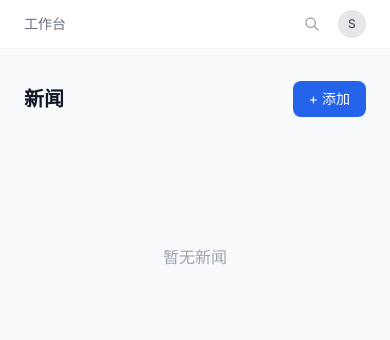
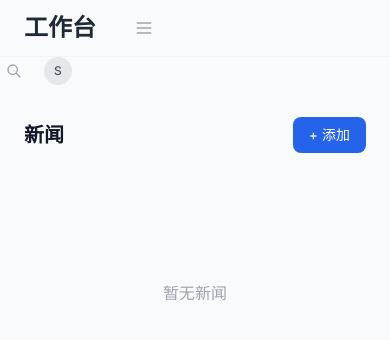
Before and after one commit to tojoevan/workspace, a Django app: page /news/ in a window 390 px wide. Shown: the top 340 px of the page. Run offline with Django 5.2, Linux system fonts and the light colour scheme; the visitor is signed in with stand-in values (Sample User, id 1); data that the repository does not hold is empty; some libraries are stand-ins or nearby versions.

Commit message:
feat: logo 24px, nav text, transparent header, mobile hamburger menu, home page top nav

```diff
--- a/templates/base.html
+++ b/templates/base.html
@@ -103,20 +103,47 @@
 {% endif %}
 
 <!-- ====== 极简顶栏 ====== -->
-<header class="sticky top-0 z-30 bg-white/90 dark:bg-[#111]/90 backdrop-blur border-b border-gray-100 dark:border-gray-800">
-    <div class="max-w-3xl mx-auto px-6 h-12 flex items-center justify-between">
-        <div class="flex items-center gap-6">
-            <a href="/" class="text-sm font-medium text-gray-500 dark:text-gray-400 hover:text-gray-800 dark:hover:text-gray-100 transition-colors">工作台</a>
-            <nav class="hidden sm:flex items-center gap-4 text-xs text-gray-400">
+<header class="sticky top-0 z-30 bg-gray-50 dark:bg-[#0a0a0a] border-b border-gray-100 dark:border-gray-800">
+    <div class="max-w-3xl mx-auto px-6 h-14 flex items-center justify-between">
+        <div class="flex items-center gap-8">
+            <a href="/" class="text-2xl font-semibold text-gray-800 dark:text-gray-100 hover:text-blue-600 dark:hover:text-blue-400 transition-colors leading-none">工作台</a>
+            <nav class="hidden xs:flex items-center gap-6 text-sm text-gray-400">
                 <a href="{% url 'todo:todo_list' %}" class="hover:text-gray-700 dark:hover:text-gray-200 transition-colors">待办</a>
                 <a href="{% url 'notes:note_list' %}" class="hover:text-gray-700 dark:hover:text-gray-200 transition-colors">笔记</a>
                 <a href="{% url 'rss:feed_list' %}" class="hover:text-gray-700 dark:hover:text-gray-200 transition-colors">收件箱</a>
                 <a href="{% url 'bookmarks:bookmark_list' %}" class="hover:text-gray-700 dark:hover:text-gray-200 transition-colors">书签</a>
             </nav>
+            <!-- 移动端 hamburger -->
+            <button onclick="toggleMobileNav()" class="xs:hidden p-1.5 rounded-md hover:bg-gray-100 dark:hover:bg-gray-800 text-gray-400" title="菜单">
+                <svg class="w-5 h-5" fill="none" stroke="currentColor" viewBox="0 0 24 24"><path stroke-linecap="round" stroke-linejoin="round" stroke-width="2" d="M4 6h16M4 12h16M4 18h16"/></svg>
+            </button>
         </div>
-        <div class="flex items-center gap-3">
+    </div>
+</header>
+
+<!-- 移动端导航面板 -->
+<div id="mobile-nav" class="fixed inset-0 z-50 hidden" onclick="toggleMobileNav()">
+    <div class="absolute inset-0 bg-black/40"></div>
+    <div class="absolute right-0 top-0 h-full w-56 bg-white dark:bg-[#161616] shadow-xl" onclick="event.stopPropagation()">
+        <div class="p-4 border-b border-gray-100 dark:border-gray-800">
+            <p class="text-sm font-medium text-gray-800 dark:text-gray-200">{{ user.username }}</p>
+            <p class="text-xs text-gray-400 mt-0.5">{{ user.email }}</p>
+        </div>
+        <div class="p-2">
+            <a href="{% url 'todo:todo_list' %}" class="flex items-center gap-3 px-3 py-2.5 rounded-xl hover:bg-gray-50 dark:hover:bg-gray-800 text-sm text-gray-700 dark:text-gray-200">✅ 待办</a>
+            <a href="{% url 'notes:note_list' %}" class="flex items-center gap-3 px-3 py-2.5 rounded-xl hover:bg-gray-50 dark:hover:bg-gray-800 text-sm text-gray-700 dark:text-gray-200">📝 笔记</a>
+            <a href="{% url 'rss:feed_list' %}" class="flex items-center gap-3 px-3 py-2.5 rounded-xl hover:bg-gray-50 dark:hover:bg-gray-800 text-sm text-gray-700 dark:text-gray-200">📥 收件箱</a>
+            <a href="{% url 'bookmarks:bookmark_list' %}" class="flex items-center gap-3 px-3 py-2.5 rounded-xl hover:bg-gray-50 dark:hover:bg-gray-800 text-sm text-gray-700 dark:text-gray-200">🔖 书签</a>
+            <div class="my-2 border-t border-gray-100 dark:border-gray-800"></div>
+            <a href="{% url 'user_profile' %}" class="flex items-center gap-3 px-3 py-2.5 rounded-xl hover:bg-gray-50 dark:hover:bg-gray-800 text-sm text-gray-500">⚙️ 设置</a>
+            <a href="{% url 'logout' %}" class="flex items-center gap-3 px-3 py-2.5 rounded-xl hover:bg-red-50 dark:hover:bg-red-900/20 text-sm text-red-500">退出登录</a>
+        </div>
+    </div>
+</div>
+        </div>
+        <div class="flex items-center gap-4">
             {% if daily_quote %}
-            <span class="hidden md:block text-xs text-gray-400 dark:text-gray-500 truncate max-w-[160px]">{{ daily_quote }}</span>
+            <span class="hidden lg:block text-xs text-gray-400 dark:text-gray-500 truncate max-w-[140px]">{{ daily_quote }}</span>
             {% endif %}
             <button onclick="openCtrlK()" class="p-1.5 rounded-md hover:bg-gray-100 dark:hover:bg-gray-800 text-gray-400 hover:text-gray-600 dark:hover:text-gray-300 transition-colors" title="Ctrl+K">
                 <svg class="w-4 h-4" fill="none" stroke="currentColor" viewBox="0 0 24 24"><path stroke-linecap="round" stroke-linejoin="round" stroke-width="2" d="M21 21l-6-6m2-5a7 7 0 11-14 0 7 7 0 0114 0z"/></svg>
@@ -163,6 +190,10 @@
 </div>
 
 <script>
+function toggleMobileNav() {
+    var el = document.getElementById('mobile-nav');
+    if (el) el.classList.toggle('hidden');
+}
 function openCtrlK() {
     var el = document.getElementById('ctrlk-overlay');
     if (el) { el.classList.remove('hidden'); setTimeout(function(){ var s = document.getElementById('ctrlk-search'); if(s) s.focus(); }, 50); }
```
Also changed, not shown: templates/core/home.html (+39 -12 lines).
